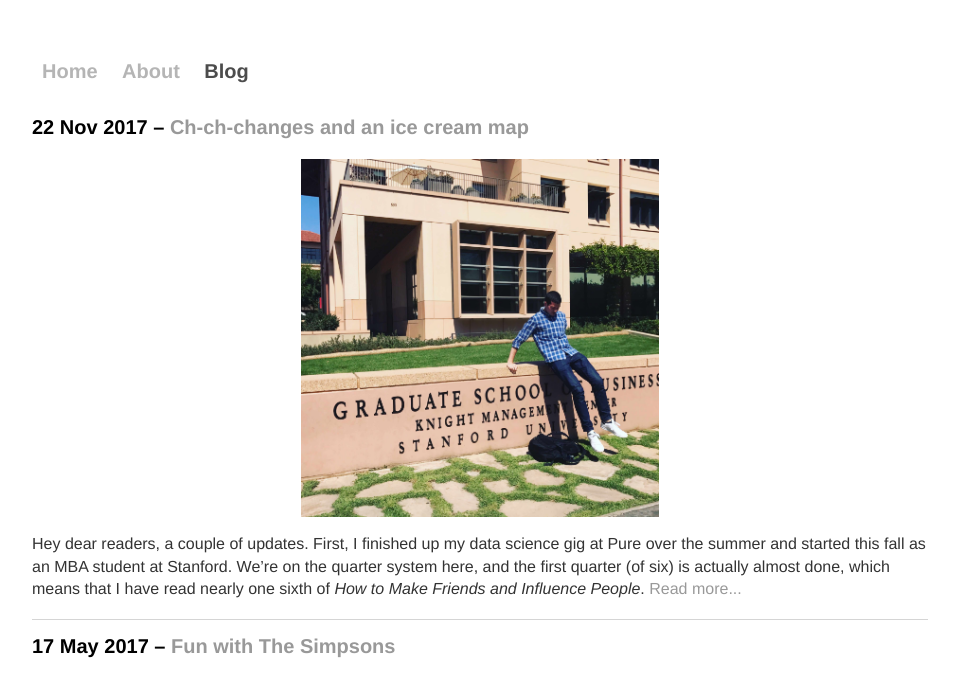
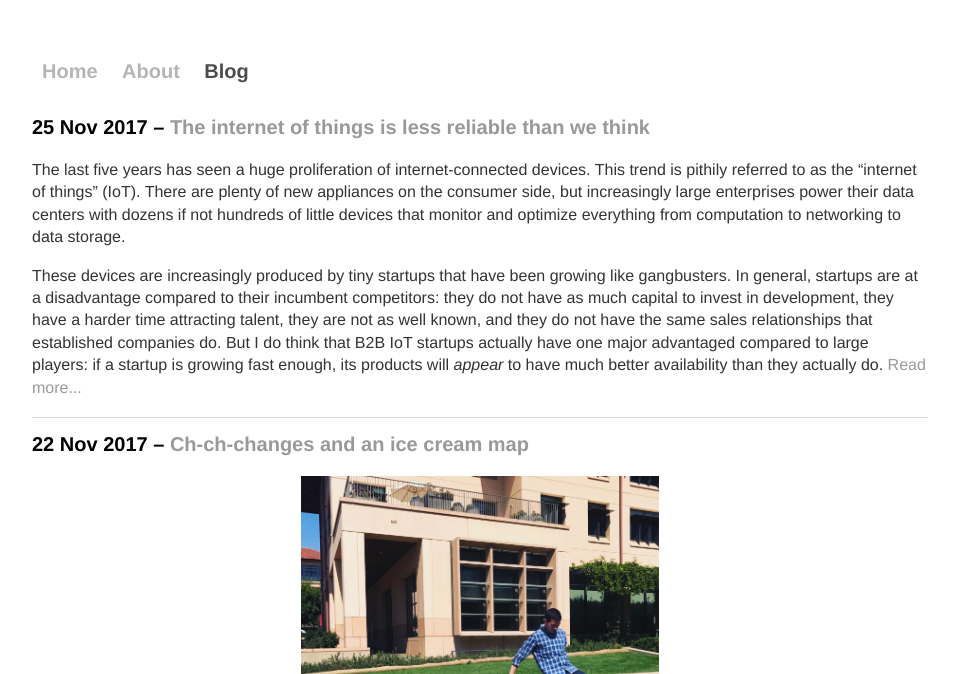
Before and after one commit to davidjwiner/davidjwiner.github.io, a Jekyll site: the page built from blog/index.html, in a window 1280 px wide and 900 px high, cut to the strip 0-674 px from the top of the window. Shown: the whole strip, without its empty margins (160-1119 px from the left). Built offline with Jekyll 4.4.1, drawn with Linux system fonts in a browser that asks for light colours; nearby versions of some CDN libraries; comment, search, counter and statistics services are not loaded; some of the changed lines change nothing that is shown.

Commit message:
Add IoT post

```diff
--- a/_posts/2017-11-22-ch-ch-changes.md
+++ b/_posts/2017-11-22-ch-ch-changes.md
@@ -8,26 +8,15 @@
 
 Hey dear readers, a couple of updates. First, I finished up my data science gig at Pure over the summer and started this fall as an MBA student at Stanford. We're on the quarter system here, and the first quarter (of six) is actually almost done, which means that I have read nearly one sixth of *How to Make Friends and Influence People*. <!--more-->
 
-Second, I decided that it was high time to get started with a project I've been meaining to put together for at least the last six months: **my ice cream map**. The current version has nine of my favorite scoop shops from around the country. Frankly, I was hoping for 10 shops. 10 is a nice, round number. Alas, I could not think of another one that was quite on the same level as these nine, and I didn't want to force it.
-
-So, without further ado, behold.
+Second, I decided that it was high time to get started with a project I've been meaining to put together for at least the last six months: **my ice cream map**. The current version has nine of my favorite scoop shops from around the country. Frankly, I was hoping for 10 shops since 10 is a nice, round number. Alas, I could not think of another one that was quite on the same level as these nine, and I didn't want to force it.
 
 <iframe src="https://www.google.com/maps/d/embed?mid=1LFThFkpfbs1kYSGfQ2TCXa7L1S8&hl=en" width="640" height="480"></iframe>
 
-A couple of important notes:
-
-### The ice cream map is a living document
-
-I certainly hope that, over the next two years of school, I'll be able to find a number of additional locations to add to this map. If that is not the case, I will likely move back to NYC in search of more ice cream. If you have any places you'd recommend in the SF Bay Area, let me know and so I can give them a try! Who knows, maybe they'll even make it onto the map someday.
-
-### Not all ice cream is created equal
+The locations are not explicitly ranked on the map, but it's crucial to note that **not all ice cream is created equal**. Far and away my favorite ice cream place in the country is [**Jeni's Splendid Ice Creams**](https://jenis.com/scoop-shops/12-south/). It's actually a chain that is based in Columbus, OH, but I tried one their Nashville locations where I snapped a photo of their Brambleberry Crisp flavor.  It was astonishingly tasty. Incredibly smooth, just the right amount of tart flavor, and served with a delightful wafer cookie on the side.
 
 <img class='small-inline-image' src='/assets/ch-ch-changes/jenis.png'/>
+<p class="caption">Brambleberry Crisp from Jeni's</p>
 
-Far and away my favorite ice cream place in the country is [**Jeni's Splendid Ice Creams**](https://jenis.com/scoop-shops/12-south/). It's actually a chain that is based in Columbus, OH, but I tried one their Nashville locations where I snapped the above photo of their Brambleberry Crisp flavor. It was astonishingly tasty. Incredibly smooth, just the right amount of tart flavor, and served with a delightful wafer cookie on the side.
-
-### This is not an equal opportunity ice cream map
-
-I have nothing against frozen yogurt or vegan desserts. Frankly, I am an enormous fan of [FoMu](http://www.fomuicecream.com/), a punny ("faux moo") vegan dessert shop in Boston's South End neighborhood. The frozen desserts there are generally coconut based. It's a different category of dessert, though, and I felt it would be unfair to compare to the real deal. Hence we're going dairy only in this map.
+Lastly, I feel the need to preempt some criticism from my other frozen dessert-loving fans. This is not an equal opportunity ice cream map. I have nothing against frozen yogurt or vegan desserts. Frankly, I am an enormous fan of [FoMu](http://www.fomuicecream.com/), a punny ("faux moo") vegan dessert shop in Boston's South End neighborhood. The frozen desserts there are generally coconut based. It's a different category of dessert, though, and I felt it would be unfair to compare to the real deal. Hence we're going to be purists in this map.
 
 *I would love to hear your feedback on my map or this blog more generally! Please drop me a line in the comments.*
--- /dev/null
+++ b/_posts/2017-11-25-availability.md
@@ -0,0 +1,24 @@
+---
+layout: posts
+title:  "The internet of things is less reliable than we think"
+date:   2017-11-25 10:44:57 -0700
+---
+
+The last five years has seen a huge proliferation of internet-connected devices. This trend is pithily referred to as the "internet of things" (IoT). There are plenty of new appliances on the consumer side, but increasingly large enterprises power their data centers with dozens if not hundreds of little devices that monitor and optimize everything from computation to networking to data storage.
+
+These devices are increasingly produced by tiny startups that have been growing like gangbusters. In general, startups are at a disadvantage compared to their incumbent competitors: they do not have as much capital to invest in development, they have a harder time attracting talent, they are not as well known, and they do not have the same sales relationships that established companies do. But I do think that B2B IoT startups actually have one major advantaged compared to large players: if a startup is growing fast enough, its products will *appear* to have much better availability than they actually do. <!--more-->
+
+Consider a company selling a server that is availabile 99% of the time. In other words, in a given year of 365 days it is only down for $$0.01 \times 365 = 3.65$$ days. (Note that this is actually terrible performance in the enterprise computing world---imagine your whole company having to go without access to its Outlook server for nearly 4 days a year!)
+
+Suppose that the sales for that particular server are growing 50% month over month. And now here comes the most important part: **for nearly the first month after the device has been sold, it is probably booted up on a rack somewhere but not really running anything** (e.g., for our device, we haven't yet configured Outlook on it or linked it to any storage). This is great for the startup since it gets to count this initial month as time when the device is fully available even though there's basically zero chance the the device has any issues/downtime during this period.
+
+This effect would be marginal for mature companies but it is hugely impactful on the aggregate reliability numbers for small and rapidly growing companies. The chart below shows how this effect plays out over an 8 month period under three different growth rate assumptions (1.5x, 2x, and 4x month-over-month).
+
+<img class='big-inline-image' src='/assets/availability/device_availability.png'/>
+<p class="caption">Each bar represents the perceived availability for a given monthly growth rate (0x, 1.5x, 2x, and 4x). The <b>true availability</b> for that device is 99%, but the perceived availability is higher than that due to the fact that new devices are not truly being used.</p>
+
+For a company with 4x month-on-month growth (I know, that is on the high end), the actually availability looks very close to 99.9%. By contrast, if there were no growth---and no newly bought devices were sitting on a rack accumulating availability time immediately after purchase without actually running anything---the aggregate availability would look closer to 99%. This 99% number is the "true availability," what we generally would see from an equivalent incumbent player.
+
+Now you might stare at this chart and think "all of these numbers are so high; why does it matter?" But this difference is a full order of magnitude: the company with devices that are actually down almost 4 days a year (99% available) actually looks like its devices are almost 99.9% available (down for fewer than 9 hours per year). For many buyers, this difference can influence the ultimate purchasing decision on a sale of tens if not hundreds of thousands of dollars worth of IT equipment. Additionally, it can have knock-on effects (i.e., if I'm hosting an app, the availability guantees I offer to my customers are constrained by the availabilty of the services and equipment I'm using in my data center).
+
+Now, this isn't an argument not to buy from startup IoT companies. For one, many products boast super-high availability numbers that are much larger than a typical enterprise buyer would ever need (99.999% or even 99.9999% available). And most companies are only in this phase for a short period of time--it would be quite surprising if any startup grew by 4x month over month for an extended period of time (by definition this company would cease being a startup very quickly)! This is just a cautionary warning when buying the next big thing: on at least one dimension, its specs probably don't reflect reality.
```
Also changed, not shown: assets/availability/device_availability.png (added).
